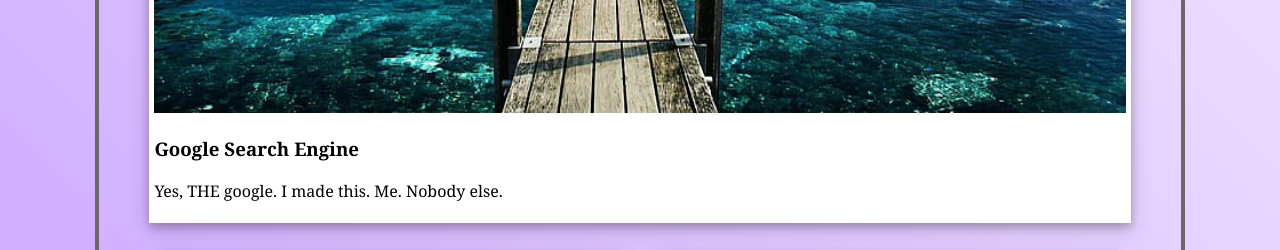
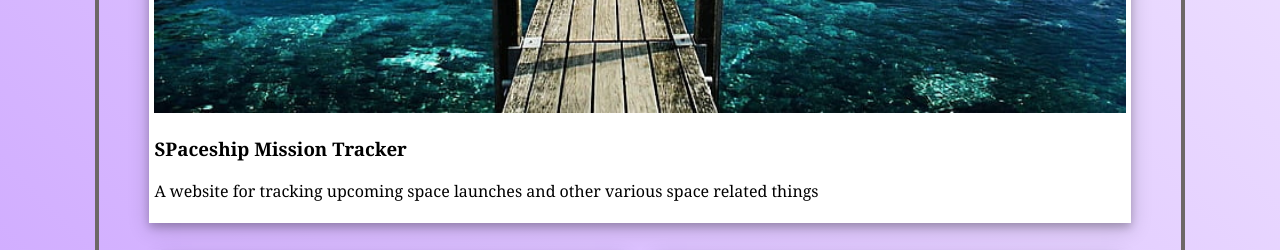
Before and after one commit to Masterchef842/Wills-Programming-Showcase, a plain HTML site: page index.html in a window 1280 px wide. Shown: the part 1160-1410 px from the top of the page. Drawn offline with Linux system fonts and the light colour scheme; a script that the page names is missing.

Commit message:
added nw project

```diff
--- a/index.html
+++ b/index.html
@@ -51,12 +51,12 @@
 
             <div class="card" id="firstOne">
 
-                <a href="https://www.google.com/"><img
+                <a href="https://masterchef842.github.io/Spaceship-Mission-Tracker/"><img
                         src="./assets/desktop-wallpaper-for-cool-nature-background-s-cool-landscape.jpg" width="1000px"
                         height="600px"></a>
                 <summary>
-                    <h3>Google Search Engine</h3>
-                    <p>Yes, THE google. I made this. Me. Nobody else.</p>
+                    <h3>SPaceship Mission Tracker</h3>
+                    <p>A website for tracking upcoming space launches and other various space related things</p>
                 </summary>
 
 
```
